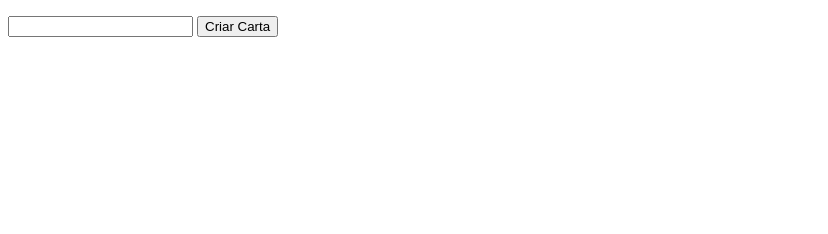
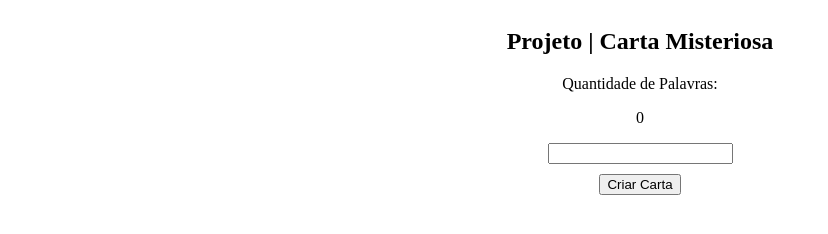
Before and after one commit to tryber/sd-08-project-mistery-letter, a plain HTML site: page index.html in a window 1280 px wide. Shown: the whole page, without its empty margins (0-828 px from the left). Drawn offline with Linux system fonts and the light colour scheme.

Commit message:
Mudando estilos do projeto

```diff
--- a/index.html
+++ b/index.html
@@ -8,7 +8,9 @@
   </head>
   <body>
     <section class="controls">
-      <p id="carta-contador"></p>
+      <h1>Projeto | Carta Misteriosa</h1>
+      <span>Quantidade de Palavras: </span>
+      <p id="carta-contador">0</p>
       <input type="text" name="" id="carta-texto" />
       <button id="criar-carta">Criar Carta</button>
     </section>
--- a/style.css
+++ b/style.css
@@ -1,3 +1,18 @@
+.view {
+  display: flex;
+  justify-content: center;
+}
+
+.controls {
+  align-items: center;
+  display: flex;
+  flex-direction: column;
+}
+
+.controls button {
+  margin-top: 10px;
+}
+
 .view p span {
   margin-left: 20px;
 }
```
